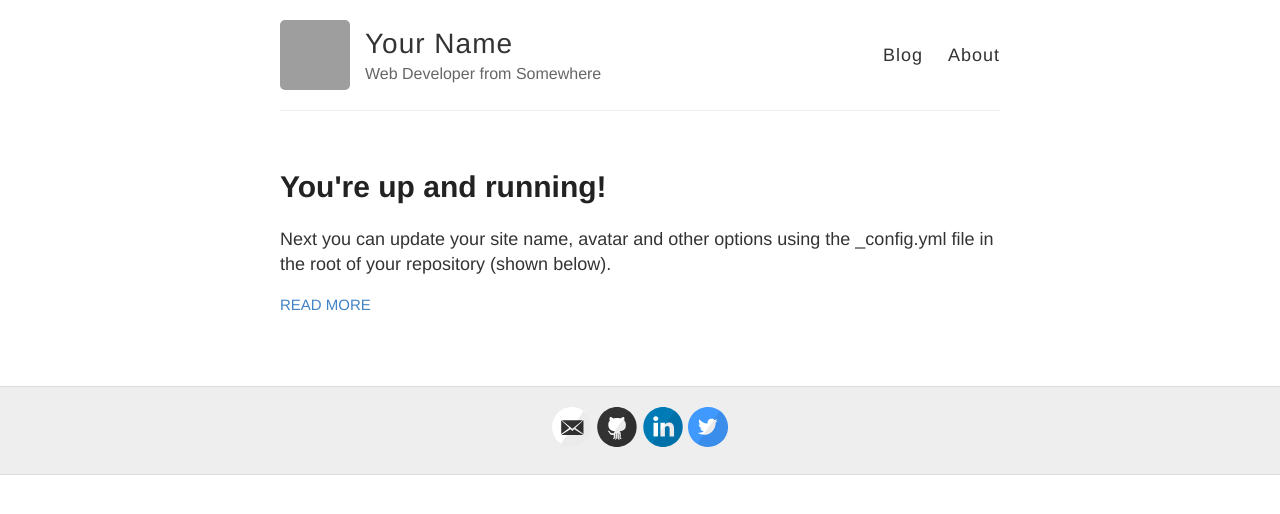
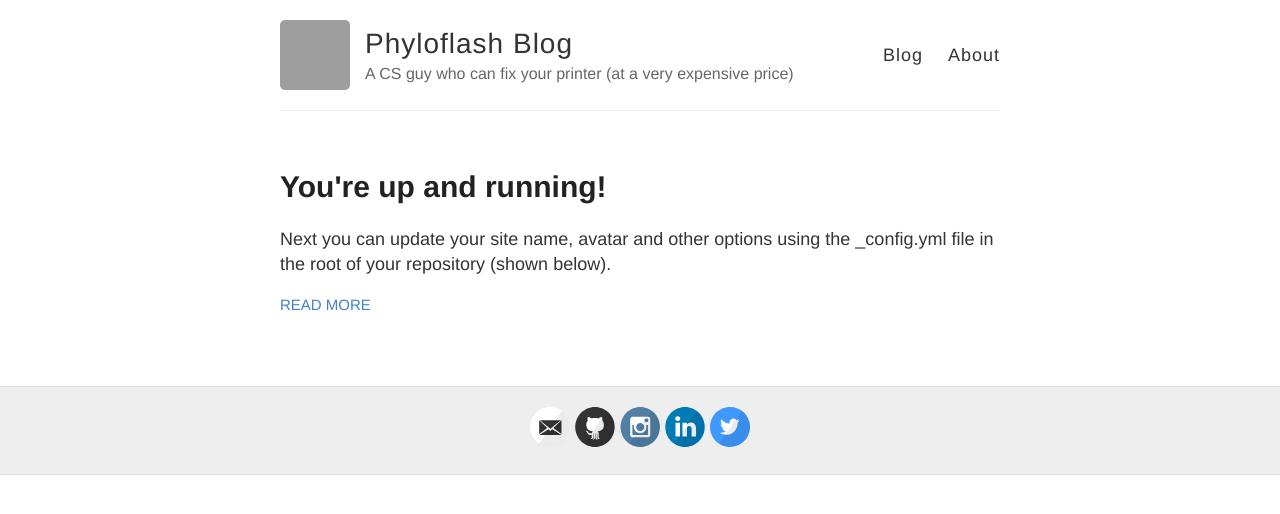
Before and after one commit to curioso180/phyloflash.github.io, a Jekyll site: the page built from index.html, in a window 1280 px wide. Shown: the top 514 px of the page. Built offline with Jekyll 4.4.1, drawn with Linux system fonts in a browser that asks for light colours; grey boxes are pictures that could not be loaded.

```diff
--- a/_config.yml
+++ b/_config.yml
@@ -3,10 +3,10 @@
 #
 
 # Name of your site (displayed in the header)
-name: Your Name
+name: Phyloflash Blog
 
 # Short bio or description (displayed in the header)
-description: Web Developer from Somewhere
+description: A CS guy who can fix your printer (at a very expensive price)
 
 # URL of your avatar or profile pic (you could use your GitHub profile pic)
 avatar: https://s.gravatar.com/avatar/4f922da07fe6214c88a5f4e9ff0f1a38?s=80
@@ -22,8 +22,8 @@ footer-links:
   facebook:
   flickr:
   github: phyloflash
-  instagram:
-  linkedin: https://www.linkedin.com/in/cassianocampes/
+  instagram: theoutdatedprogrammer
+  linkedin: cassianocampes
   pinterest:
   rss: # just type anything here for a working RSS icon
   twitter: phyloflash
```
Also changed, not shown: 9 other files.
